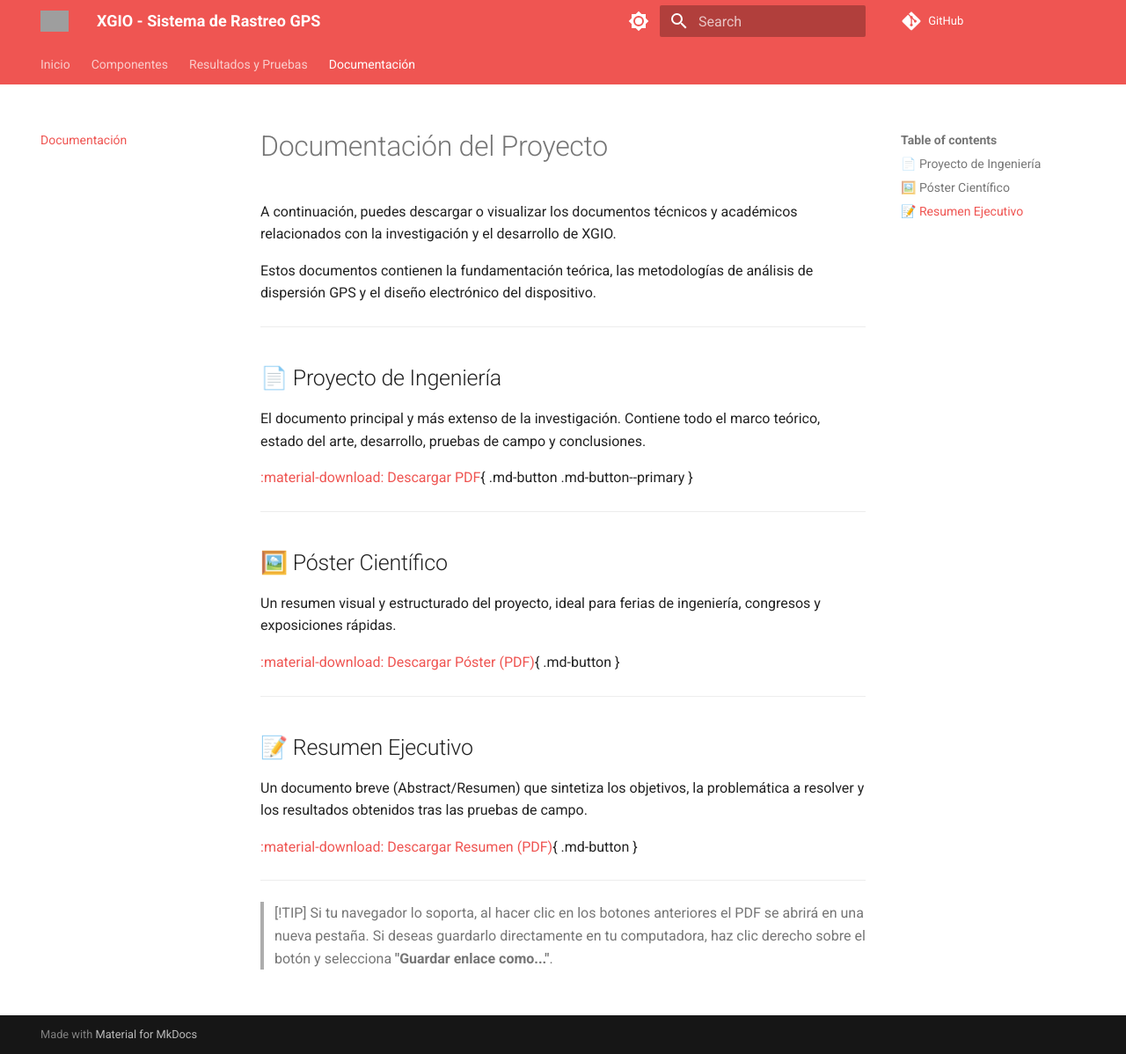
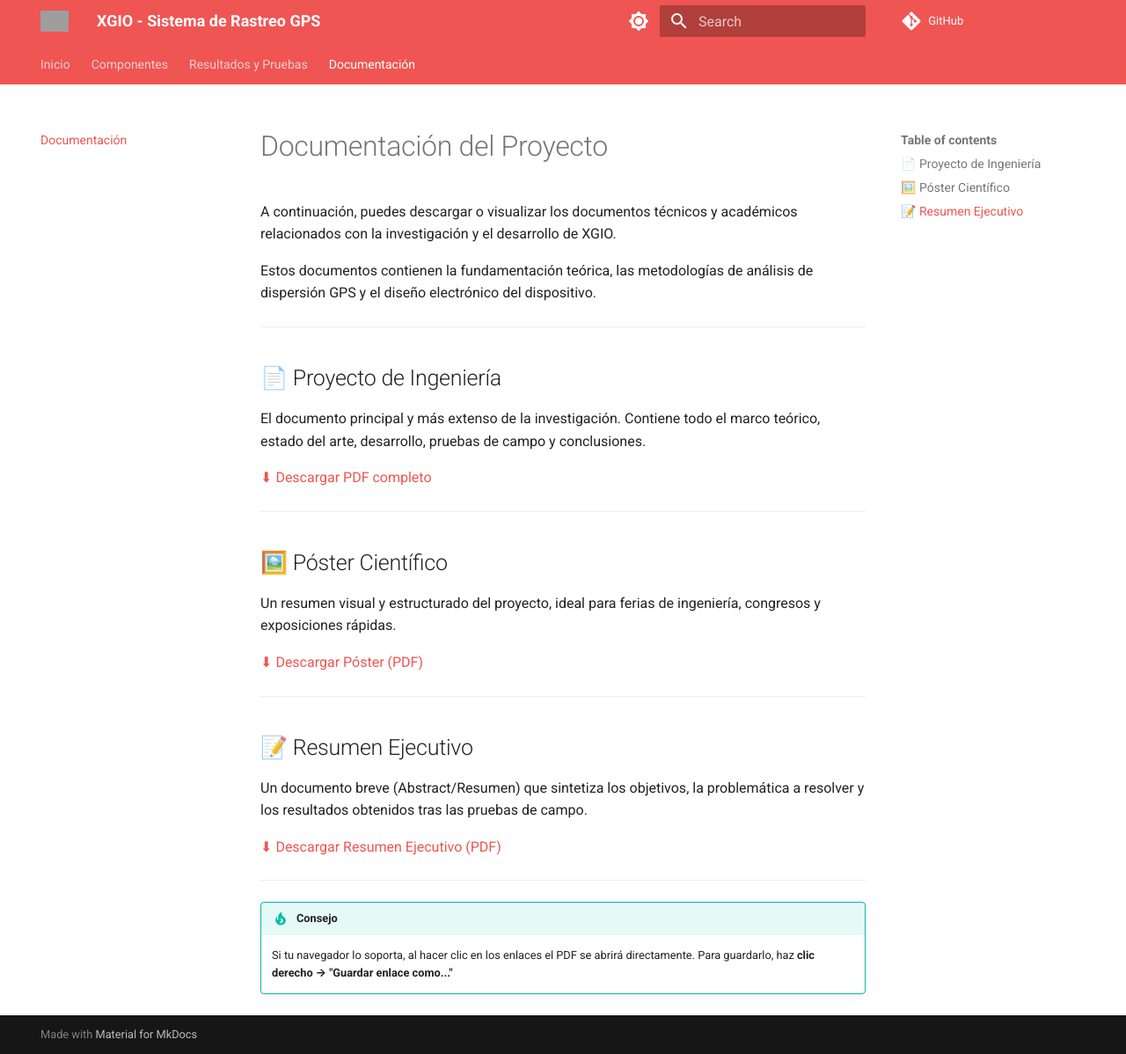
Before and after one commit to aritmaldzamu/xgio-monorep, an MkDocs documentation site: the page built from docs/descargas.md, in a window 1280 px wide and 1198 px high. Shown: the whole window at 88% size. Built offline with MkDocs 1.6.1 and Material for MkDocs 9.7.7, drawn with Linux system fonts in a browser that asks for light colours; comment, search, counter and statistics services are not loaded; grey boxes are pictures that could not be loaded.

Commit message:
fix: reemplaza sintaxis de botones MkDocs rota por links markdown estandar

```diff
--- a/docs/descargas.md
+++ b/docs/descargas.md
@@ -9,23 +9,23 @@ Estos documentos contienen la fundamentación teórica, las metodologías de an
 ## 📄 Proyecto de Ingeniería
 El documento principal y más extenso de la investigación. Contiene todo el marco teórico, estado del arte, desarrollo, pruebas de campo y conclusiones.
 
-[:material-download: Descargar PDF](Proyecto_de_Ingenieria_para_la_Equidad_e_Incidencia_Social.pdf){ .md-button .md-button--primary }
+[⬇ Descargar PDF completo](Proyecto_de_Ingenieria_para_la_Equidad_e_Incidencia_Social.pdf)
 
 ---
 
 ## 🖼️ Póster Científico
 Un resumen visual y estructurado del proyecto, ideal para ferias de ingeniería, congresos y exposiciones rápidas.
 
-[:material-download: Descargar Póster (PDF)](XGIO_Sistema_de_Rastreo_GPS_en_Tiempo_Real_para_Bast%C3%B3n_Inteligente_de_Personas_con_Discapacidad_Visual_poster.pdf){ .md-button }
+[⬇ Descargar Póster (PDF)](XGIO_Sistema_de_Rastreo_GPS_en_Tiempo_Real_para_Bast%C3%B3n_Inteligente_de_Personas_con_Discapacidad_Visual_poster.pdf)
 
 ---
 
 ## 📝 Resumen Ejecutivo
 Un documento breve (Abstract/Resumen) que sintetiza los objetivos, la problemática a resolver y los resultados obtenidos tras las pruebas de campo.
 
-[:material-download: Descargar Resumen (PDF)](XGIO_Sistema_de_Rastreo_GPS_en_Tiempo_Real_para_Bast%C3%B3n_Inteligente_de_Personas_con_Discapacidad_Visual_resumen.pdf){ .md-button }
+[⬇ Descargar Resumen Ejecutivo (PDF)](XGIO_Sistema_de_Rastreo_GPS_en_Tiempo_Real_para_Bast%C3%B3n_Inteligente_de_Personas_con_Discapacidad_Visual_resumen.pdf)
 
 ---
 
-> [!TIP]
-> Si tu navegador lo soporta, al hacer clic en los botones anteriores el PDF se abrirá en una nueva pestaña. Si deseas guardarlo directamente en tu computadora, haz clic derecho sobre el botón y selecciona **"Guardar enlace como..."**.
+!!! tip "Consejo"
+    Si tu navegador lo soporta, al hacer clic en los enlaces el PDF se abrirá directamente. Para guardarlo, haz **clic derecho → "Guardar enlace como..."**
```
